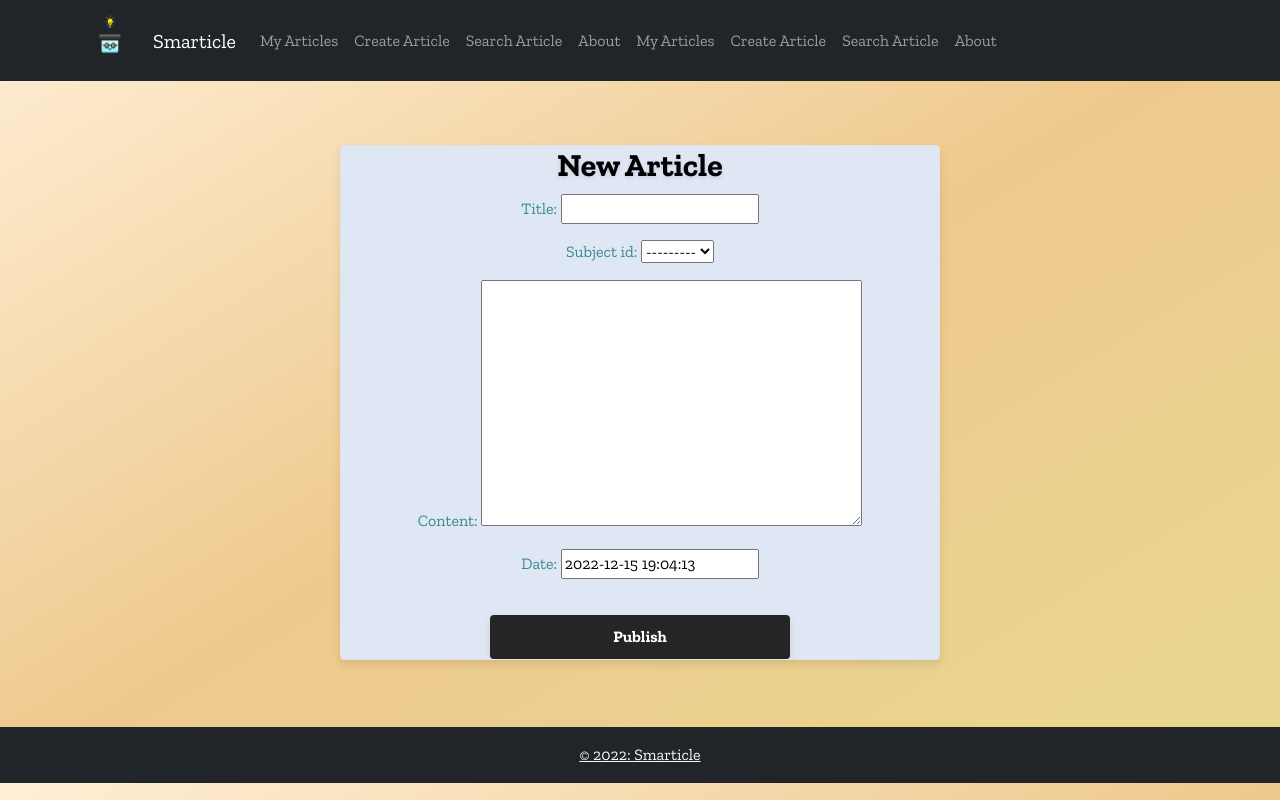
After one commit to redhat-beyond/Smarticle, a Django app: page /create_article/ in a window 1280 px wide. The commit adds this page. Run offline with Django 4.2, Linux system fonts and the light colour scheme; data comes from the database, SQL or seed files in the repository; some libraries are stand-ins or nearby versions.

Commit message:
Adding create-article-feature
Rebaing to main

```diff
--- a/finalProject_g4/urls.py
+++ b/finalProject_g4/urls.py
@@ -20,5 +20,6 @@ from projboard import views
 urlpatterns = [
     path('admin/', admin.site.urls),
     path('', views.board, name='board'),
-    path('search/', views.search, name='search')
+    path('search/', views.search, name='search'),
+    path('create_article/', views.create_article, name='create_article')
 ]
--- /dev/null
+++ b/projboard/forms.py
@@ -0,0 +1,11 @@
+from django import forms
+from .models.article import Article
+
+
+class CreateArticleForm(forms.ModelForm):
+    class Meta:
+        model = Article
+        fields = ('user_id', 'title', 'subject_id', 'content', 'date')
+        widgets = {
+            'user_id': forms.HiddenInput(),
+        }
--- /dev/null
+++ b/projboard/static/css/article.css
@@ -0,0 +1,69 @@
+:root {
+  --color-primary: #dfe7f5;
+  --color-border: #e3e3e3;
+  --color-white: white;
+  --color-button: #252525;
+  --color-black: black;
+  --gradient-primary: linear-gradient(to top left, #39b385, #9be15d);
+  --gradient-secondary: linear-gradient(to top left, #ffb003, #ffcb03);
+}
+.article-container {
+  margin: 20px 0;
+  background-color: var(--color-primary);
+  border: 1px solid var(--color-border);
+  border-radius: 4px;
+  box-shadow: 0 4px 8px rgba(0, 0, 0, 0.1);
+  overflow: hidden;
+  position: relative;
+  max-width: 600px;
+  margin: 0 auto;
+}
+
+.new-article {
+  margin-bottom: 10px;
+  font-size: 2em;
+  font-weight: bold;
+  text-align: center;
+  color: black;
+  text-shadow: 0 2px 4px rgba(0, 0, 0, 0.1);
+}
+
+form {
+  display: flex;
+  flex-direction: column;
+  align-items: center;
+}
+
+form input[type="submit"] {
+  margin-top: 20px;
+  width: 100%;
+  max-width: 300px;
+  padding: 10px;
+  background-color: var(--color-button);
+  border: 0;
+  border-radius: 4px;
+  color: var(--color-white);
+  font-size: 1em;
+  font-weight: bold;
+  cursor: pointer;
+  box-shadow: 0 4px 8px rgba(0, 0, 0, 0.1);
+  transition: transform 0.2s ease-in-out;
+}
+
+form input[type="submit"]:hover {
+  transform: scale(1.1);
+}
+
+@media (max-width: 576px) {
+  .article-container {
+    padding: 10px;
+  }
+
+  .new-article {
+    font-size: 1.5em;
+  }
+
+  form input[type="submit"] {
+    font-size: 0.8em;
+  }
+}
--- /dev/null
+++ b/projboard/templates/article/article.html
@@ -0,0 +1,10 @@
+{% extends 'base.html' %}{% load static %} {% block content %}
+<div class="article-container">
+    <h1 class="new-article">New Article</h1>
+    <form method="POST">
+        {% csrf_token %} {{ form.as_p }}
+        <input type="submit" value="Publish" />
+    </form>
+</div>
+
+{% endblock %}
--- a/projboard/templates/base.html
+++ b/projboard/templates/base.html
@@ -1,6 +1,7 @@
 {% load static %}
 <!doctype html>
 <html lang="en">
+
 <head>
   <!-- Required meta tags -->
   <meta charset="utf-8">
@@ -8,24 +9,28 @@
   <meta name="viewport" content="width=device-width, initial-scale=1.0">
 
   <!-- Bootstrap CSS -->
-    <link href="https://cdn.jsdelivr.net/npm/bootstrap@5.2.0/dist/css/bootstrap.min.css" rel="stylesheet" integrity="sha384-gH2yIJqKdNHPEq0n4Mqa/HGKIhSkIHeL5AyhkYV8i59U5AR6csBvApHHNl/vI1Bx" crossorigin="anonymous">
+  <link href="https://cdn.jsdelivr.net/npm/bootstrap@5.2.0/dist/css/bootstrap.min.css" rel="stylesheet"
+    integrity="sha384-gH2yIJqKdNHPEq0n4Mqa/HGKIhSkIHeL5AyhkYV8i59U5AR6csBvApHHNl/vI1Bx" crossorigin="anonymous">
 
   <!-- Smarticle CSS -->
   <link rel="stylesheet" type="text/css" href="{% static 'css/base.css' %}">
+  <link rel="stylesheet" type="text/css" href="{% static 'css/article.css' %}">
 
   <title>Smarticle</title>
 
 </head>
+
 <body>
   <!--Top menu-->
   <div class="container-fluids">
     <nav class=" navbar navbar-expand-md sticky-top navbar-dark bg-dark ">
       <div class="container">
-        <a class="navbar-brand"><span class="text-primary"><img src="{% static 'images/Smarticle_logo_prev_ui.png' %}" width="55" height="55" alt="logo"></span></a>
+        <a class="navbar-brand"><span class="text-primary"><img src="{% static 'images/Smarticle_logo_prev_ui.png' %}"
+              width="55" height="55" alt="logo"></span></a>
         <a class="navbar-brand" href="/">Smarticle</a>
 
-        <button
-          class="navbar-toggler" type="button" data-toggle="collapse" data-target="#navbarText" aria-controls="navbarText" aria-expanded="false" aria-label="Toggle navigation">
+        <button class="navbar-toggler" type="button" data-toggle="collapse" data-target="#navbarText"
+          aria-controls="navbarText" aria-expanded="false" aria-label="Toggle navigation">
           <span class="navbar-toggler-icon"></span>
         </button>
 
@@ -44,12 +49,26 @@
               <a class="nav-link" href="#">About</a>
             </li>
           </ul>
+          <ul class="navbar-nav">
+            <li class="nav-item">
+              <a class="nav-link" href="#">My Articles</a>
+            </li>
+            <li class="nav-item">
+              <a class="nav-link" href="/create_article">Create Article</a>
+            </li>
+            <li class="nav-item">
+              <a class="nav-link" href="#">Search Article</a>
+            </li>
+            <li class="nav-item">
+              <a class="nav-link" href="#">About</a>
+            </li>
+          </ul>
         </div>
     </nav>
 
 
     <main>
-      <br/><br/>
+      <br /><br />
       <div class="container-fluid mt-3 ps-0 pe-0 h-100 d-inline-block">
         {% block content %}{% endblock %}
       </div>
@@ -62,8 +81,13 @@
       </div>
     </footer>
 
-    <script src="https://cdn.jsdelivr.net/npm/bootstrap@5.2.0/dist/js/bootstrap.bundle.min.js" integrity="sha384-A3rJD856KowSb7dwlZdYEkO39Gagi7vIsF0jrRAoQmDKKtQBHUuLZ9AsSv4jD4Xa" crossorigin="anonymous"></script>
-    <script src="https://cdn.jsdelivr.net/npm/@popperjs/core@2.10.2/dist/umd/popper.min.js" integrity="sha384-7+zCNj/IqJ95wo16oMtfsKbZ9ccEh31eOz1HGyDuCQ6wgnyJNSYdrPa03rtR1zdB" crossorigin="anonymous"></script>
+    <script src="https://cdn.jsdelivr.net/npm/bootstrap@5.2.0/dist/js/bootstrap.bundle.min.js"
+      integrity="sha384-A3rJD856KowSb7dwlZdYEkO39Gagi7vIsF0jrRAoQmDKKtQBHUuLZ9AsSv4jD4Xa" crossorigin="anonymous">
+    </script>
+    <script src="https://cdn.jsdelivr.net/npm/@popperjs/core@2.10.2/dist/umd/popper.min.js"
+      integrity="sha384-7+zCNj/IqJ95wo16oMtfsKbZ9ccEh31eOz1HGyDuCQ6wgnyJNSYdrPa03rtR1zdB" crossorigin="anonymous">
+    </script>
 
 </body>
+
 </html>
--- a/projboard/views.py
+++ b/projboard/views.py
@@ -1,5 +1,7 @@
+from .models.article import Article
 from django.shortcuts import render
-from .models.article import Article
+from .models.user import User
+from .forms import CreateArticleForm
 
 
 def board(request):
@@ -22,3 +24,22 @@ def search(request):
                                                                            'num_articles': num_articles,
                                                                            'search_title': search_title,
                                                                            'message': message})
+
+
+def create_article(request):
+    # TODO when we end to create authentication and authorization, change "User1"
+    user = User.get_user_by_nickname("User1")
+
+    if request.method == "POST":
+        form = CreateArticleForm(request.POST, initial={'user_id': user})
+        if form.is_valid():
+            form.save()
+            # TODO when we end to create the "my articles" page, change the redirect
+            return render(request, 'projboard/board.html', {'articles': Article.search_by_user(user)})
+    else:
+        form = CreateArticleForm(initial={'user_id': user})
+
+    return render(request, 'article/article.html', {
+        "user": user,
+        'form': form,
+    })
```
Also changed, not shown: projboard/tests/test_client.py (+23 -0 lines), projboard/tests/test_create_article.py (added, +34 -0 lines). Lines whose indentation alone changed are shown as unchanged.
